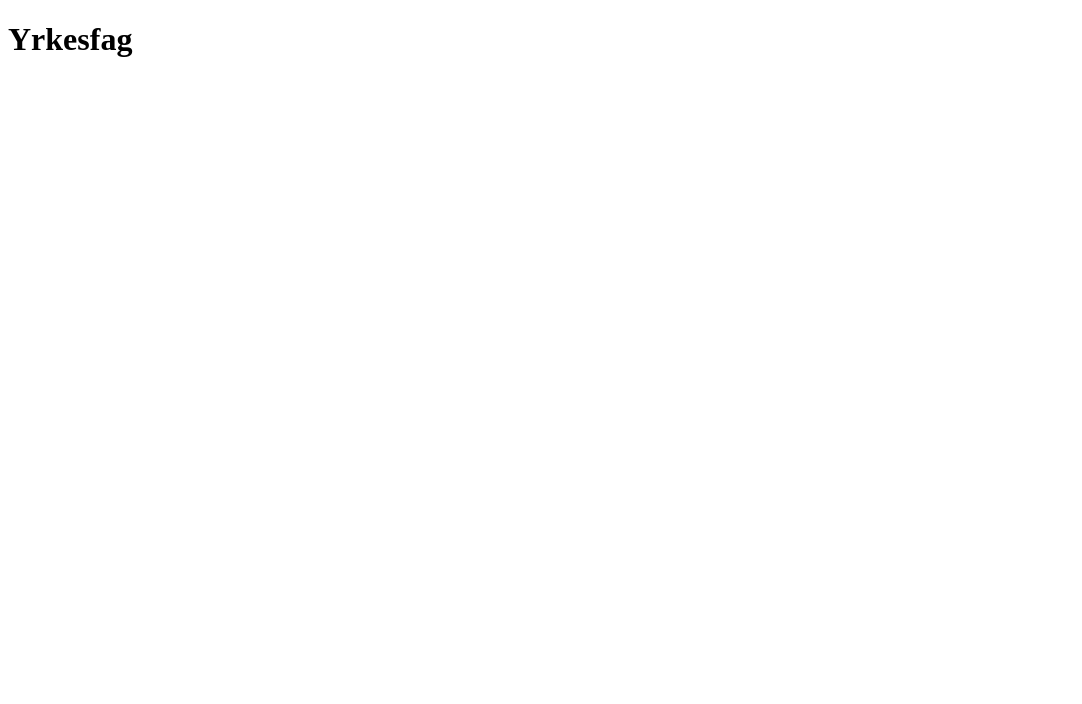
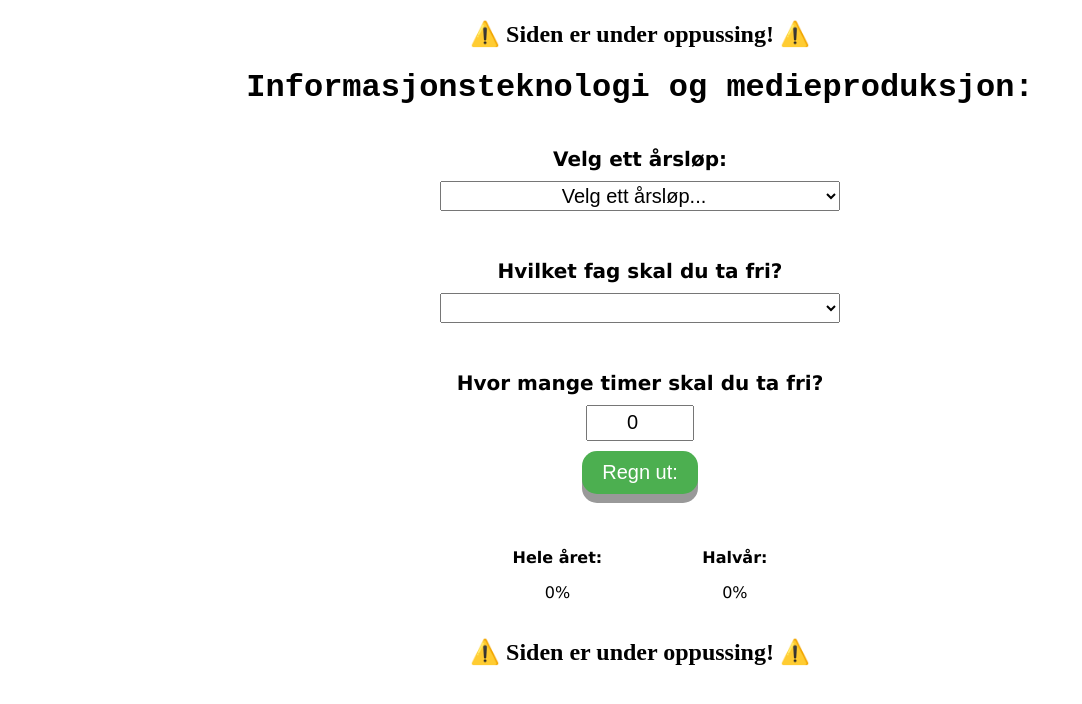
Before and after one commit to HermanErKu/fravaerskalkulator-react, a React (Create React App) app: page /yrkesfag in a window 1280 px wide. Shown: the top 704 px of the page, without its empty margins (0-1082 px from the left). Built offline with nearby package versions, Linux system fonts and the light colour scheme.

Commit message:
added functioning site by using old app component

```diff
--- a/src/pages/Yrkesfag.js
+++ b/src/pages/Yrkesfag.js
@@ -1,7 +1,13 @@
-
+import App from '../App';
 
 const Yrkesfag = () => {
-    return <h1>Yrkesfag</h1>;
+    return (
+        <div>
+            <h2 style={{textAlign:'center'}}>⚠️ Siden er under oppussing! ⚠️</h2>
+            <App/>
+            <h2 style={{textAlign:'center'}}>⚠️ Siden er under oppussing! ⚠️</h2>
+        </div>
+    );
   };
 
   export default Yrkesfag;
```
